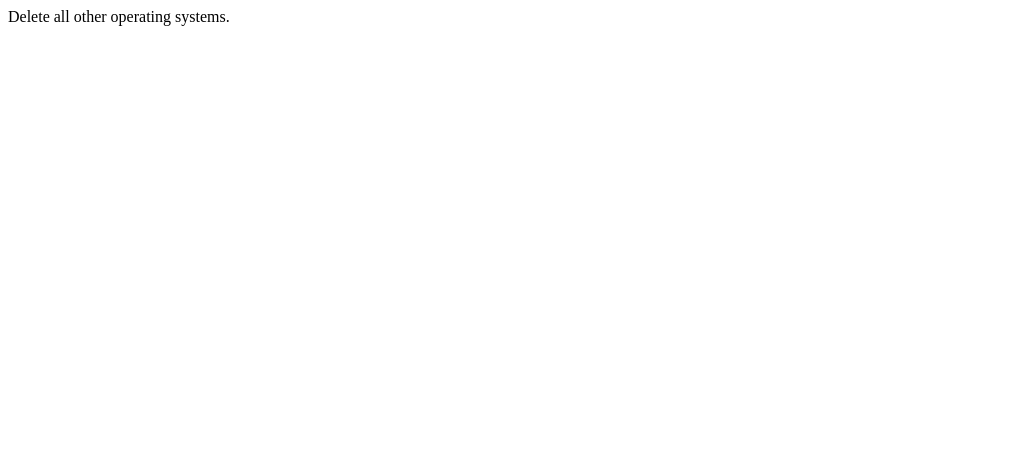
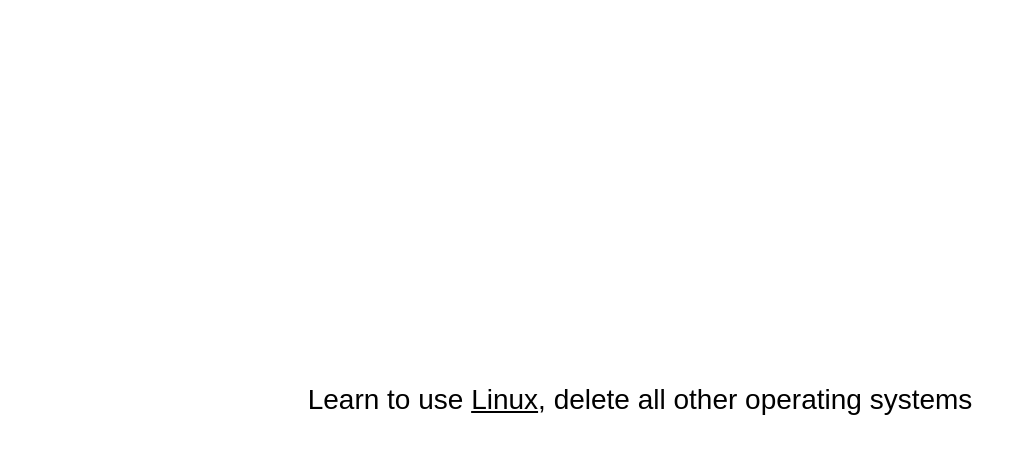
Before and after one commit to learntouselinux/app, a plain HTML site: page index.html in a window 1280 px wide. Shown: the whole page, without its empty margins (0-1027 px from the left). Drawn offline with Linux system fonts and the light colour scheme.

Commit message:
Basic html file + styling

```diff
--- a/index.html
+++ b/index.html
@@ -1 +1,30 @@
-Delete all other operating systems.
+<!DOCTYPE html>
+<html lang="en">
+<head>
+  <meta charset="UTF-8">
+  <title>Learn To Use Linux</title>
+  <style type="text/css" media="screen">
+    body {
+      margin: 0;
+      padding: 0;
+    }
+    .container {
+      display: flex;
+      height: 100vh;
+      align-items: center;
+      justify-content: center;
+    }
+    .title {
+      font-size: 1.75em;
+      font-family: arial;
+    }
+  </style>
+</head>
+<body>
+  <div class="container">
+    <div class="title">
+      Learn to use <u>Linux</u>, delete all other operating systems
+    </div>
+  </div>
+</body>
+</html>
```
